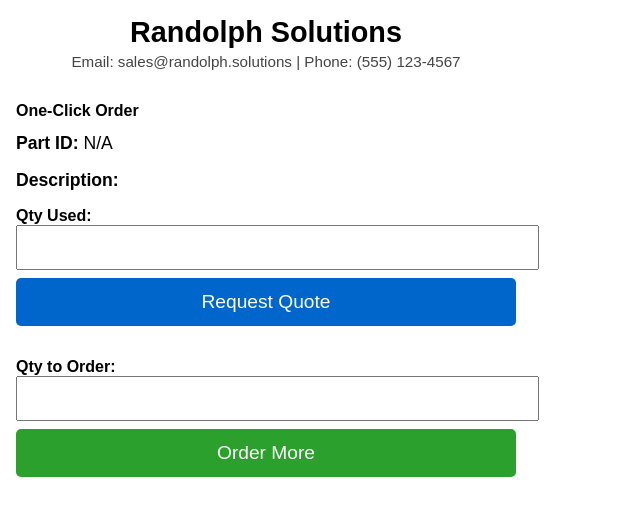
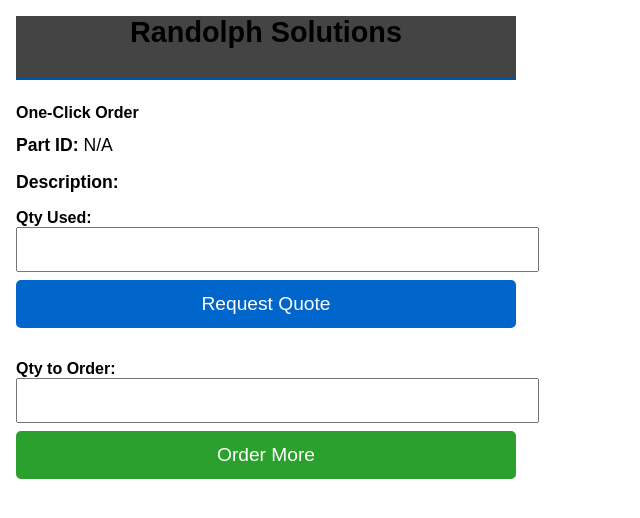
Before and after one commit to RandolphSolutions/ONSite, a plain HTML site: page index.html in a window 1280 px wide. Shown: the whole page, without its empty margins (0-640 px from the left). Drawn offline with Linux system fonts and the light colour scheme.

Commit message:
Update index.html

```diff
--- a/index.html
+++ b/index.html
@@ -15,8 +15,8 @@
       text-align: center;
       margin-bottom: 1.5rem;
       padding-bottom: 0.5rem;
-      border-bottom: 2px solid ##0055A5;
-      background-color: ##0066cc;
+      border-bottom: 2px solid #0055A5;
+      background-color: #444;
     }
 
     header h1 {
```
